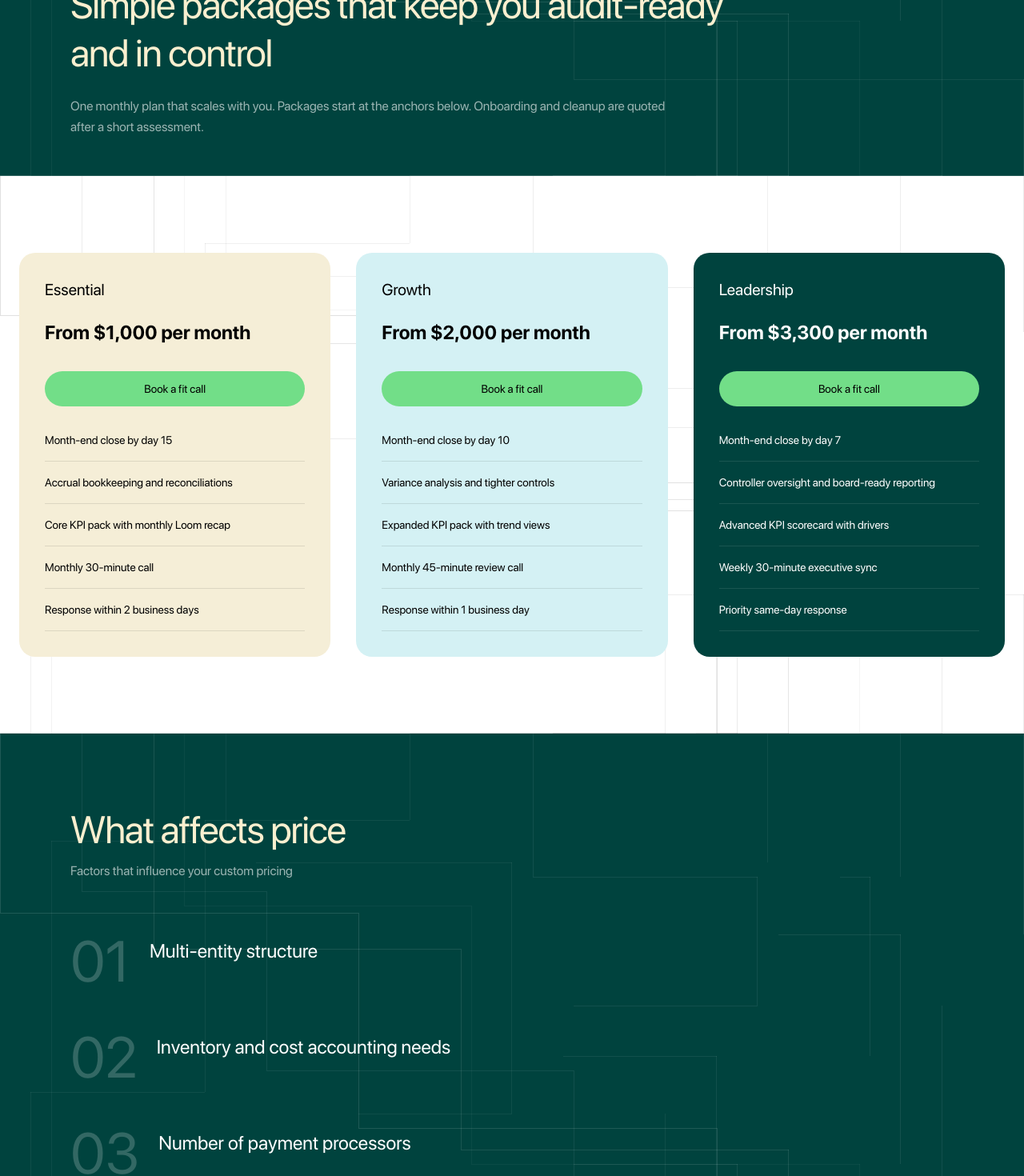
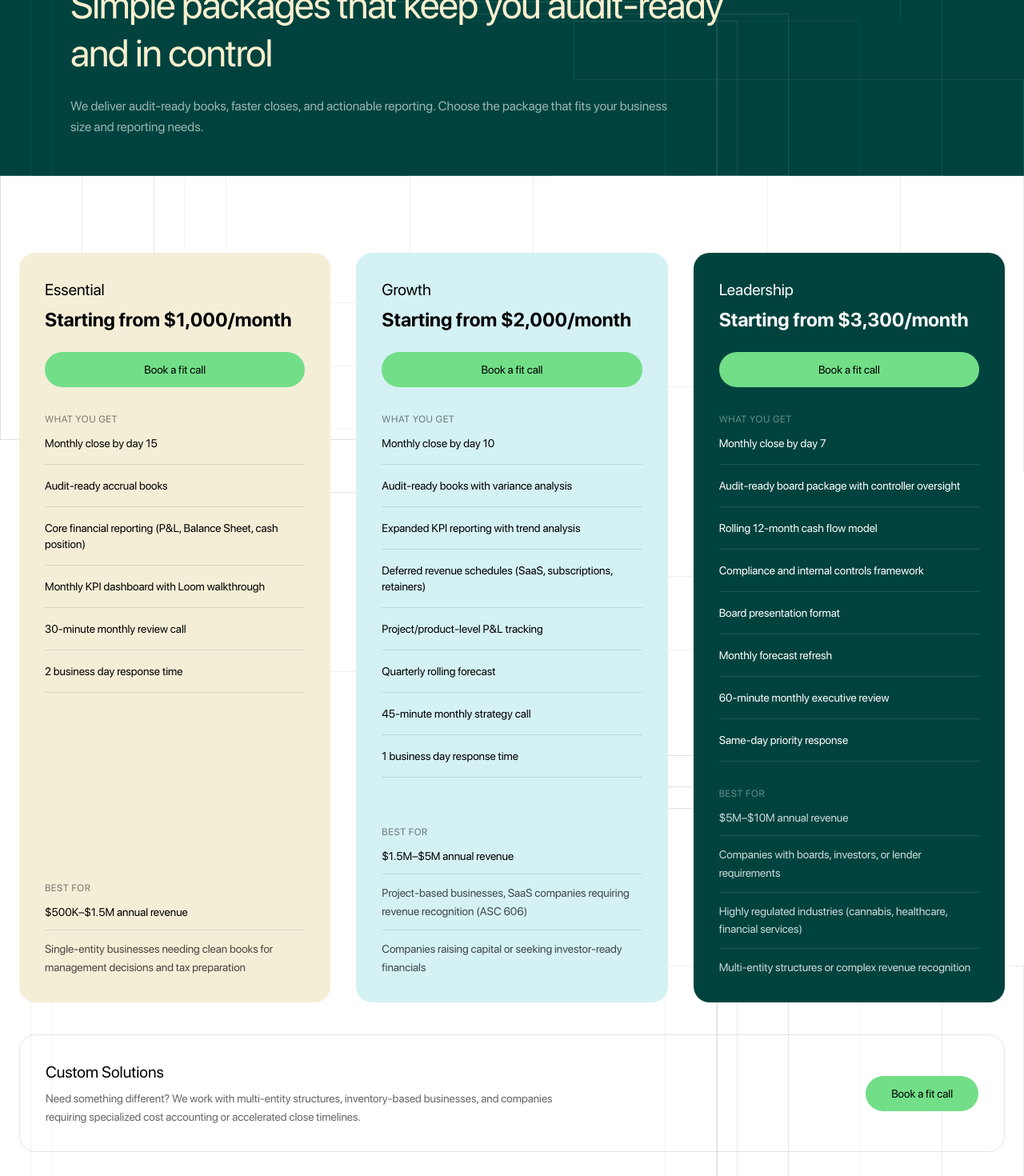
Before and after one commit to kareempjackson/hla-website, a Next.js app: page /pricing in a window 1280 px wide. Shown: the part 180-1650 px from the top of the page at 80% size. Built offline with nearby package versions, Linux system fonts and the light colour scheme.

Commit message:
update pricing page

```diff
--- a/app/pricing/page.tsx
+++ b/app/pricing/page.tsx
@@ -34,15 +34,14 @@ export default function PricingPage() {
 
             {/* Description */}
             <p className="text-sm md:text-base text-white/60 leading-relaxed font-light max-w-3xl">
-              One monthly plan that scales with you. Packages start at the
-              anchors below. Onboarding and cleanup are quoted after a short
-              assessment.
+              We deliver audit-ready books, faster closes, and actionable
+              reporting. Choose the package that fits your business size and
+              reporting needs.
             </p>
           </div>
         </div>
       </section>
 
-      {/* Pricing content will go here */}
       {/* Pricing Table Section */}
       <section className="relative bg-white py-16 md:py-24 overflow-hidden">
         <DecorativeLines variant="light" />
@@ -50,9 +49,9 @@ export default function PricingPage() {
           <div className="grid grid-cols-1 md:grid-cols-3 gap-6 lg:gap-8">
             {/* Essential */}
             <div className="rounded-lg bg-[#F5EED7] p-8 flex flex-col">
-              <h3 className="text-xl font-normal text-black mb-6">Essential</h3>
-              <p className="text-2xl font-semibold text-black mb-8">
-                From $1,000 per month
+              <h3 className="text-xl font-normal text-black mb-2">Essential</h3>
+              <p className="text-2xl font-semibold text-black mb-6">
+                Starting from $1,000/month
               </p>
               <a
                 href={CALENDLY_URL}
@@ -63,30 +62,48 @@ export default function PricingPage() {
                 Book a fit call
               </a>
 
-              <ul className="space-y-4 text-sm font-normal text-black flex-grow">
+              <p className="text-xs font-normal text-black/50 uppercase tracking-wider mb-3">
+                What You Get
+              </p>
+              <ul className="space-y-4 text-sm font-normal text-black flex-grow mb-8">
                 <li className="border-b border-black/10 pb-4">
-                  Month-end close by day 15
+                  Monthly close by day 15
                 </li>
                 <li className="border-b border-black/10 pb-4">
-                  Accrual bookkeeping and reconciliations
+                  Audit-ready accrual books
                 </li>
                 <li className="border-b border-black/10 pb-4">
-                  Core KPI pack with monthly Loom recap
+                  Core financial reporting (P&amp;L, Balance Sheet, cash position)
                 </li>
                 <li className="border-b border-black/10 pb-4">
-                  Monthly 30-minute call
+                  Monthly KPI dashboard with Loom walkthrough
                 </li>
                 <li className="border-b border-black/10 pb-4">
-                  Response within 2 business days
+                  30-minute monthly review call
+                </li>
+                <li className="border-b border-black/10 pb-4">
+                  2 business day response time
+                </li>
+              </ul>
+
+              <p className="text-xs font-normal text-black/50 uppercase tracking-wider mb-3">
+                Best For
+              </p>
+              <ul className="space-y-3 text-sm font-normal text-black">
+                <li className="border-b border-black/10 pb-3">
+                  $500K–$1.5M annual revenue
+                </li>
+                <li className="text-black/70 font-light leading-relaxed">
+                  Single-entity businesses needing clean books for management decisions and tax preparation
                 </li>
               </ul>
             </div>
 
             {/* Growth */}
             <div className="rounded-lg bg-[#D4F1F4] p-8 flex flex-col">
-              <h3 className="text-xl font-normal text-black mb-6">Growth</h3>
-              <p className="text-2xl font-semibold text-black mb-8">
-                From $2,000 per month
+              <h3 className="text-xl font-normal text-black mb-2">Growth</h3>
+              <p className="text-2xl font-semibold text-black mb-6">
+                Starting from $2,000/month
               </p>
               <a
                 href={CALENDLY_URL}
@@ -97,30 +114,57 @@ export default function PricingPage() {
                 Book a fit call
               </a>
 
-              <ul className="space-y-4 text-sm font-normal text-black flex-grow">
+              <p className="text-xs font-normal text-black/50 uppercase tracking-wider mb-3">
+                What You Get
+              </p>
+              <ul className="space-y-4 text-sm font-normal text-black flex-grow mb-8">
                 <li className="border-b border-black/10 pb-4">
-                  Month-end close by day 10
+                  Monthly close by day 10
                 </li>
                 <li className="border-b border-black/10 pb-4">
-                  Variance analysis and tighter controls
+                  Audit-ready books with variance analysis
                 </li>
                 <li className="border-b border-black/10 pb-4">
-                  Expanded KPI pack with trend views
+                  Expanded KPI reporting with trend analysis
                 </li>
                 <li className="border-b border-black/10 pb-4">
-                  Monthly 45-minute review call
+                  Deferred revenue schedules (SaaS, subscriptions, retainers)
                 </li>
                 <li className="border-b border-black/10 pb-4">
-                  Response within 1 business day
+                  Project/product-level P&amp;L tracking
+                </li>
+                <li className="border-b border-black/10 pb-4">
+                  Quarterly rolling forecast
+                </li>
+                <li className="border-b border-black/10 pb-4">
+                  45-minute monthly strategy call
+                </li>
+                <li className="border-b border-black/10 pb-4">
+                  1 business day response time
+                </li>
+              </ul>
+
+              <p className="text-xs font-normal text-black/50 uppercase tracking-wider mb-3">
+                Best For
+              </p>
+              <ul className="space-y-3 text-sm font-normal text-black">
+                <li className="border-b border-black/10 pb-3">
+                  $1.5M–$5M annual revenue
+                </li>
+                <li className="border-b border-black/10 pb-3 text-black/70 font-light leading-relaxed">
+                  Project-based businesses, SaaS companies requiring revenue recognition (ASC 606)
+                </li>
+                <li className="text-black/70 font-light leading-relaxed">
+                  Companies raising capital or seeking investor-ready financials
                 </li>
               </ul>
             </div>
 
             {/* Leadership */}
             <div className="rounded-lg bg-bg text-white p-8 flex flex-col">
-              <h3 className="text-xl font-normal mb-6">Leadership</h3>
-              <p className="text-2xl font-semibold mb-8">
-                From $3,300 per month
+              <h3 className="text-xl font-normal mb-2">Leadership</h3>
+              <p className="text-2xl font-semibold mb-6">
+                Starting from $3,300/month
               </p>
               <a
                 href={CALENDLY_URL}
@@ -131,24 +175,72 @@ export default function PricingPage() {
                 Book a fit call
               </a>
 
-              <ul className="space-y-4 text-sm font-normal flex-grow">
+              <p className="text-xs font-normal text-white/40 uppercase tracking-wider mb-3">
+                What You Get
+              </p>
+              <ul className="space-y-4 text-sm font-normal flex-grow mb-8">
                 <li className="border-b border-white/10 pb-4">
-                  Month-end close by day 7
+                  Monthly close by day 7
                 </li>
                 <li className="border-b border-white/10 pb-4">
-                  Controller oversight and board-ready reporting
+                  Audit-ready board package with controller oversight
                 </li>
                 <li className="border-b border-white/10 pb-4">
-                  Advanced KPI scorecard with drivers
+                  Rolling 12-month cash flow model
                 </li>
                 <li className="border-b border-white/10 pb-4">
-                  Weekly 30-minute executive sync
+                  Compliance and internal controls framework
                 </li>
                 <li className="border-b border-white/10 pb-4">
-                  Priority same-day response
+                  Board presentation format
+                </li>
+                <li className="border-b border-white/10 pb-4">
+                  Monthly forecast refresh
+                </li>
+                <li className="border-b border-white/10 pb-4">
+                  60-minute monthly executive review
+                </li>
+                <li className="border-b border-white/10 pb-4">
+                  Same-day priority response
+                </li>
+              </ul>
+
+              <p className="text-xs font-normal text-white/40 uppercase tracking-wider mb-3">
+                Best For
+              </p>
+              <ul className="space-y-3 text-sm font-normal text-white/80">
+                <li className="border-b border-white/10 pb-3">
+                  $5M–$10M annual revenue
+                </li>
+                <li className="border-b border-white/10 pb-3 font-light leading-relaxed">
+                  Companies with boards, investors, or lender requirements
+                </li>
+                <li className="border-b border-white/10 pb-3 font-light leading-relaxed">
+                  Highly regulated industries (cannabis, healthcare, financial services)
+                </li>
+                <li className="font-light leading-relaxed">
+                  Multi-entity structures or complex revenue recognition
                 </li>
               </ul>
             </div>
+          </div>
+
+          {/* Custom Solutions */}
+          <div className="mt-10 rounded-lg border border-black/10 p-8 flex flex-col md:flex-row md:items-center md:justify-between gap-6">
+            <div>
+              <h3 className="text-xl font-normal text-black mb-2">Custom Solutions</h3>
+              <p className="text-sm font-light text-black/60 leading-relaxed max-w-2xl">
+                Need something different? We work with multi-entity structures, inventory-based businesses, and companies requiring specialized cost accounting or accelerated close timelines.
+              </p>
+            </div>
+            <a
+              href={CALENDLY_URL}
+              target="_blank"
+              rel="noopener noreferrer"
+              className="shrink-0 bg-accent text-black rounded-pill py-3 px-8 text-sm font-normal hover:brightness-95 transition-all inline-flex items-center justify-center"
+            >
+              Book a fit call
+            </a>
           </div>
         </div>
       </section>
```
